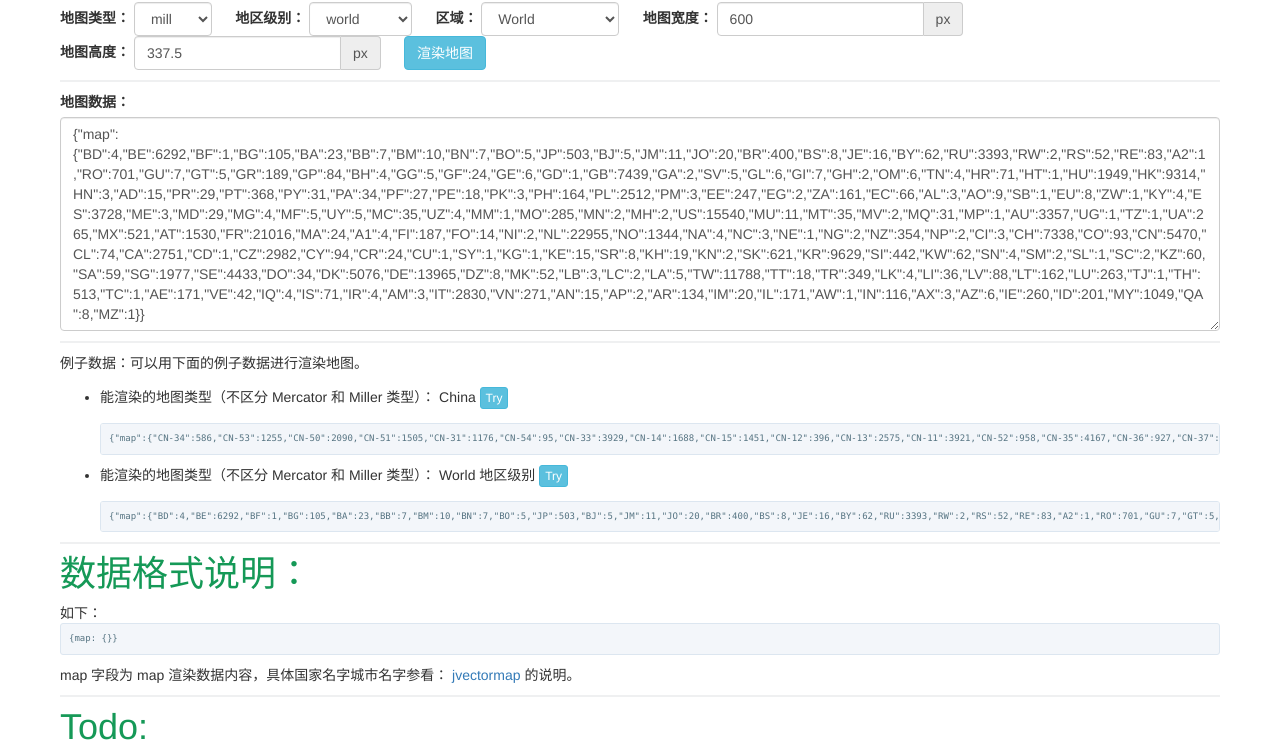
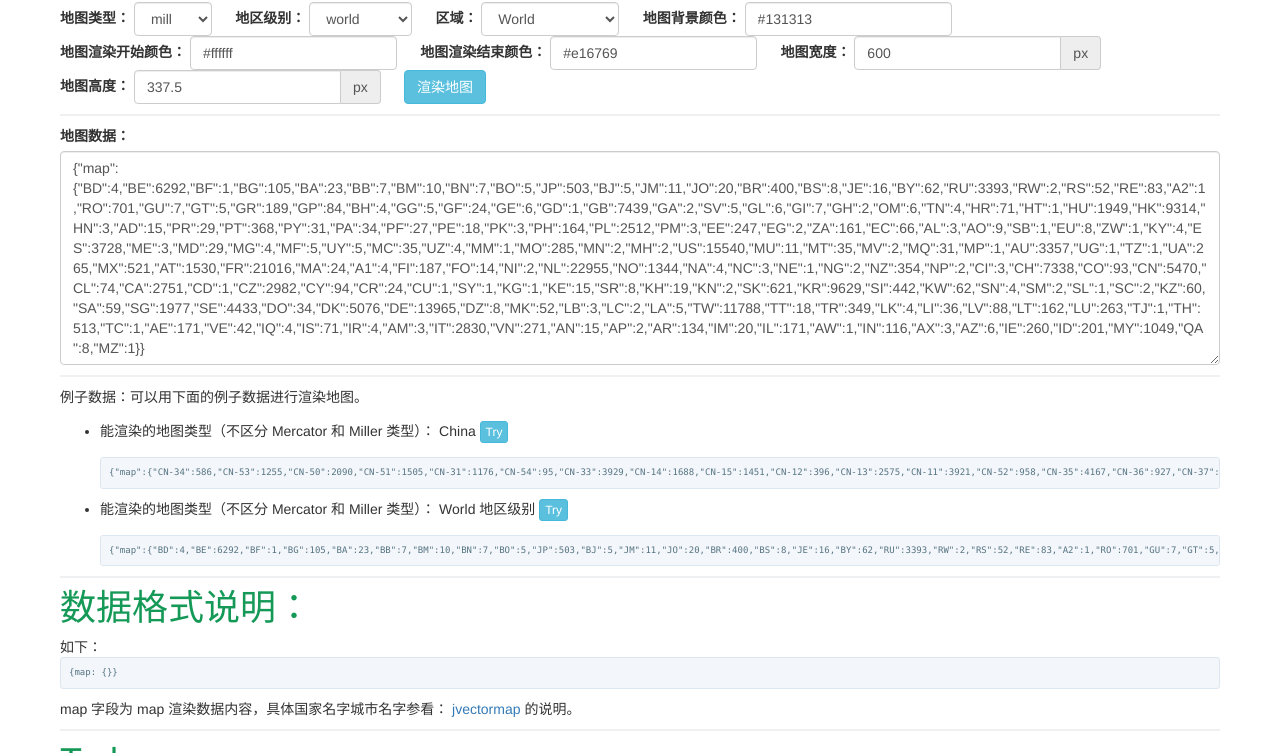
Before and after one commit to shenqihui/map, a website: page index.html in a window 1280 px wide. Shown: the part 721-1474 px from the top of the page. Drawn offline with Linux system fonts and the light colour scheme; some packages are replaced by stand-ins of ours; a script that the page names is missing.

Commit message:
颜色配置。

```diff
--- a/index.html
+++ b/index.html
@@ -44,6 +44,21 @@
             <select class="form-control" name="map-select" id="map-select" ng-model="area" ng-change="getAreaJs()">
               <option ng-repeat="item in mapTree[areaType]" value="{{item.name}}" ng-init="area = item[mapType]">{{item.name}}</option>
             </select>
+            &nbsp;&nbsp;&nbsp;&nbsp;
+          </div>
+          <div class="form-group">
+            <label for="map-width">地图背景颜色：</label>
+            <input class="form-control" name="map-backgroundColor" id="map-backgroundColor" ng-model="map.backgroundColor"/>
+            &nbsp;&nbsp;&nbsp;&nbsp;
+          </div>
+          <div class="form-group">
+            <label for="map-width">地图渲染开始颜色：</label>
+            <input class="form-control" name="map-scaleBegin" id="map-scaleBegin" ng-model="map.scaleBegin"/>
+            &nbsp;&nbsp;&nbsp;&nbsp;
+          </div>
+          <div class="form-group">
+            <label for="map-width">地图渲染结束颜色：</label>
+            <input class="form-control" name="map-scaleEnd" id="map-scaleEnd" ng-model="map.scaleEnd"/>
             &nbsp;&nbsp;&nbsp;&nbsp;
           </div>
           <div class="form-group">
@@ -103,7 +118,7 @@
             <i class="fa fa-spinner"></i>&nbsp;增强配置项
             <ol>
               <li><i class="fa fa-check-square-o"></i>宽度高度</li>
-              <li><i class="fa fa-square-o"></i>渲染颜色</li>
+              <li><i class="fa fa-check-square-o"></i>渲染颜色</li>
               <li><i class="fa fa-square-o"></i>推荐渲染颜色</li>
             </ol>
           </li>
--- a/js/index.js
+++ b/js/index.js
@@ -5,13 +5,13 @@ var example = {
   },
   China: {"map": {"CN-34": 586, "CN-53": 1255, "CN-50": 2090, "CN-51": 1505, "CN-31": 1176, "CN-54": 95, "CN-33": 3929, "CN-14": 1688, "CN-15": 1451, "CN-12": 396, "CN-13": 2575, "CN-11": 3921, "CN-52": 958, "CN-35": 4167, "CN-36": 927, "CN-37": 3818, "CN-44": 8536, "CN-41": 1184, "CN-43": 2367, "CN-42": 702, "CN-45": 1142, "CN-32": 3958, "CN-46": 110, "CN-65": 258, "CN-64": 96, "CN-63": 305, "CN-62": 355, "CN-61": 1552, "CN-23": 1095, "CN-22": 1834, "CN-21": 3821 }}
 };
-function buildMap(jsonData, mapType) {
+function buildMap(jsonData, mapType, option) {
   // build the world map
   // sort the data to map stat
   var $map = $('[data-chart=map]'),
     config = $map.data(),
-    scaleBegin = '#ffffff',
-    scaleEnd = '#e16769',
+    scaleBegin = option.scaleBegin || '#ffffff',
+    scaleEnd = option.scaleEnd || '#e16769',
     scale = [scaleBegin, scaleEnd],
     mapData = jsonData.map,
     rangeArr = [];
@@ -30,7 +30,7 @@ function buildMap(jsonData, mapType) {
   if ($map.length > 0) {
     $map.vectorMap({
       map: mapType || 'world_mill',
-      backgroundColor: '#131313',
+      backgroundColor: option.backgroundColor || '#131313',
       onRegionTipShow: function (e, el, code) {
         return el.html(el.html() + ' (' + (jsonData.map[code] || 0) + ')');
       },
@@ -54,7 +54,7 @@ function buildMap(jsonData, mapType) {
   }
 }
 
-function buildMapFormat(mapDataStr, mapType) {
+function buildMapFormat(mapDataStr, mapType, option) {
   var mapData = {};
   try{
     mapData = JSON.parse(mapDataStr);
@@ -64,7 +64,7 @@ function buildMapFormat(mapDataStr, mapType) {
     mapData = example.World;
   }
 
-  buildMap(mapData, mapType);
+  buildMap(mapData, mapType, option);
 }
 
 
@@ -82,10 +82,15 @@ app.controller('map', function($scope, $http, angularLoad) {
     $scope.map.width = 600;
   }
   $scope.map.height = $scope.map.width * 9 / 16;
-
+  $scope.map.scaleBegin = '#ffffff';
+  $scope.map.scaleEnd = '#e16769';
+  $scope.map.backgroundColor = '#131313';
 
   $scope.$on('BuildMapEvent', function(event, option) {
-    buildMapFormat(option.mapData, option.area);
+    option.scaleBegin = $scope.map.scaleBegin;
+    option.scaleEnd = $scope.map.scaleEnd;
+    option.backgroundColor = $scope.backgroundColor;
+    buildMapFormat(option.mapData, option.area, option);
   });
 
   $scope.$on('MapJsLoadEvent', function(event, option) {
```
